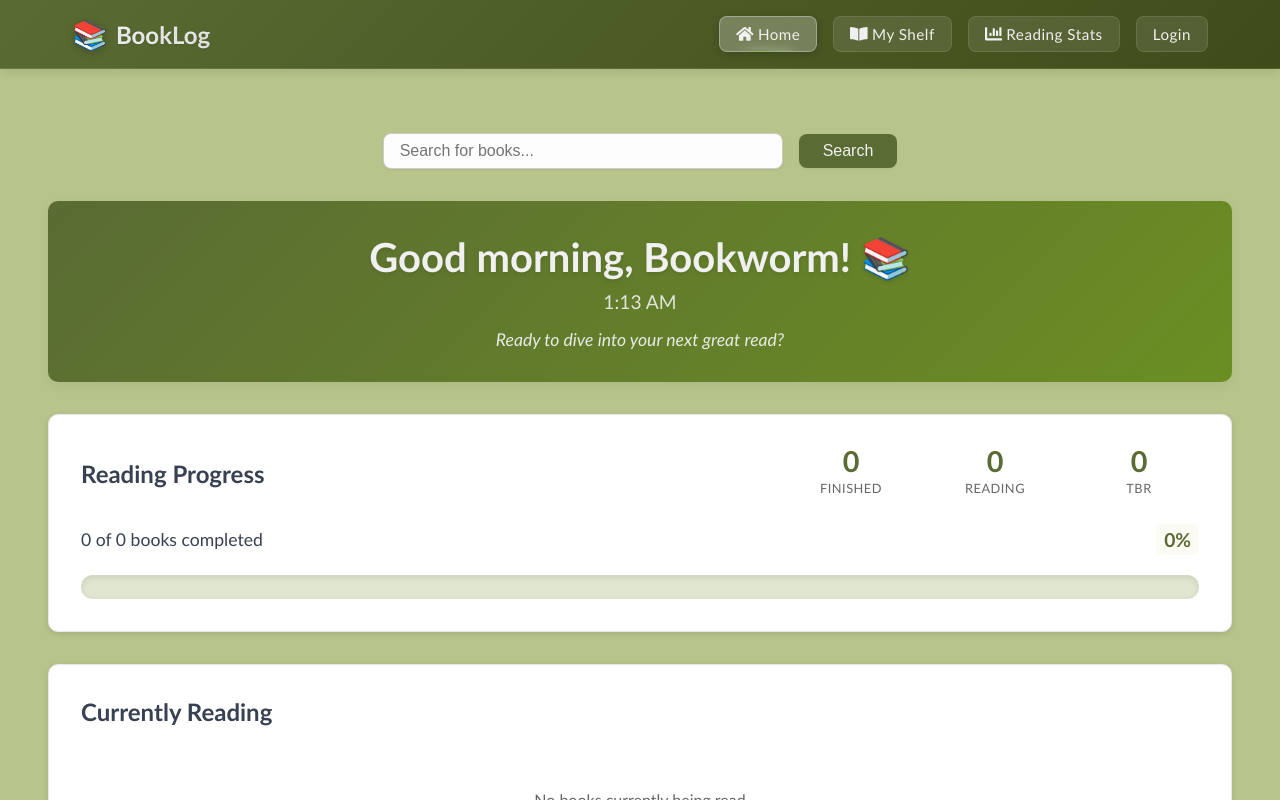
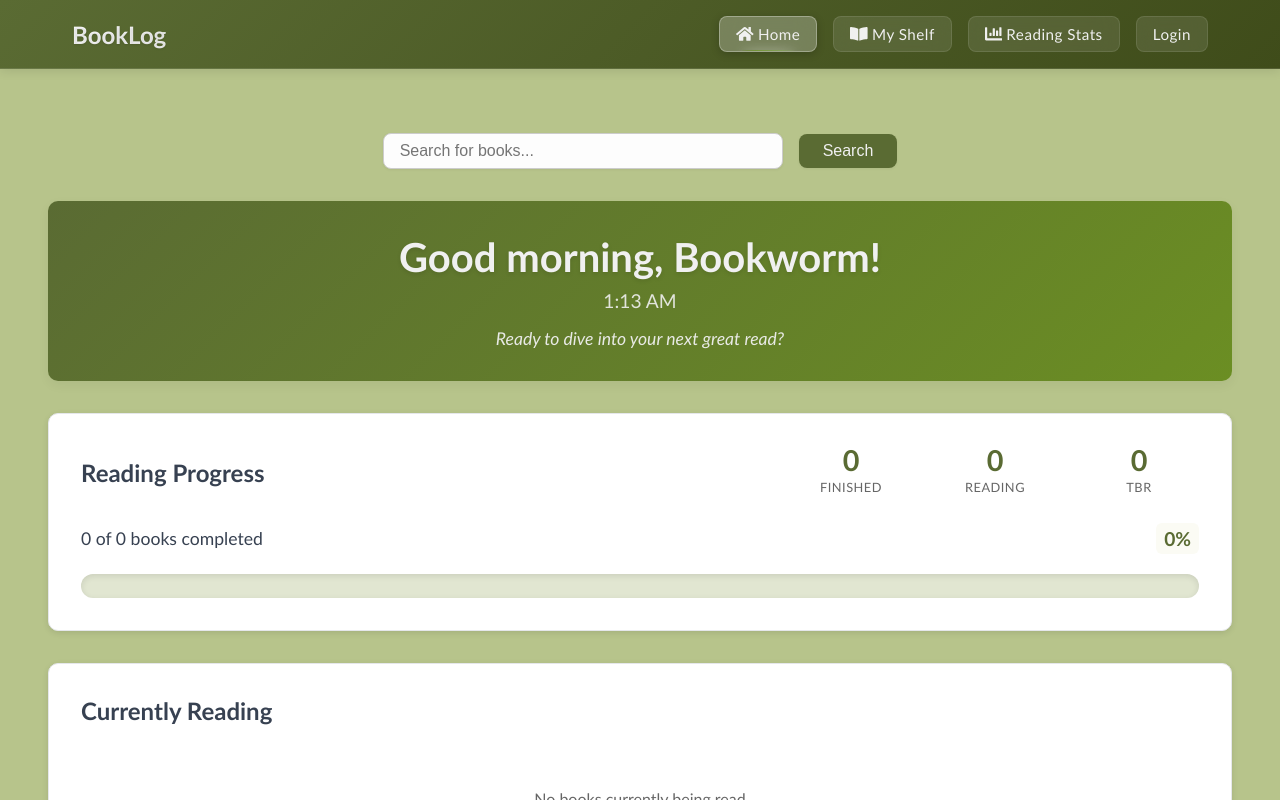
Before and after one commit to Len0u/bookshelf, a React (Vite) app: page / in a window 1280 px wide. Shown: the top 800 px of the page. Built offline with nearby package versions, Linux system fonts and the light colour scheme.

Commit message:
updated read me 2

```diff
--- a/src/components/NavBar.jsx
+++ b/src/components/NavBar.jsx
@@ -21,7 +21,6 @@ function NavBar() {
     <nav className="navbar">
       <div className="nav-container">
         <div className="nav-brand">
-          <span className="brand-icon">📚</span>
           <span className="brand-text">BookLog</span>
         </div>
 
--- a/src/components/WelcomeMessage.jsx
+++ b/src/components/WelcomeMessage.jsx
@@ -34,7 +34,7 @@ function WelcomeMessage() {
 
   return (
     <div className="welcome-message">
-      <h1 className="greeting">{greeting}, Bookworm! 📚</h1>
+      <h1 className="greeting">{greeting}, Bookworm!</h1>
       <p className="time">{time}</p>
       <p className="welcome-text">Ready to dive into your next great read?</p>
     </div>
```
Also changed, not shown: 1 other file (tests, documents, lock files or other folders).
